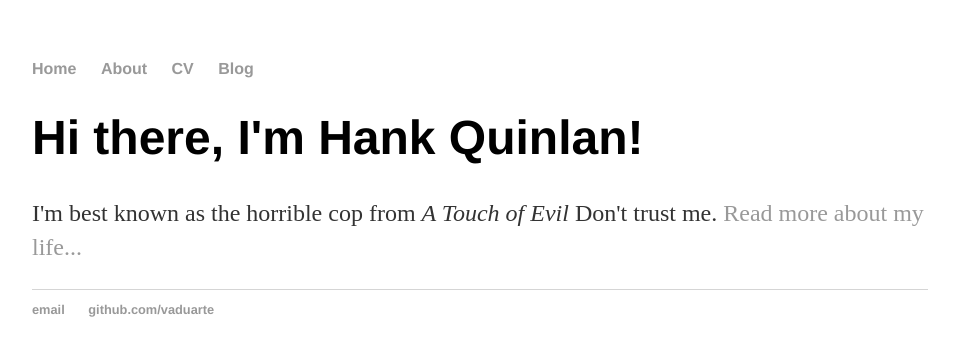
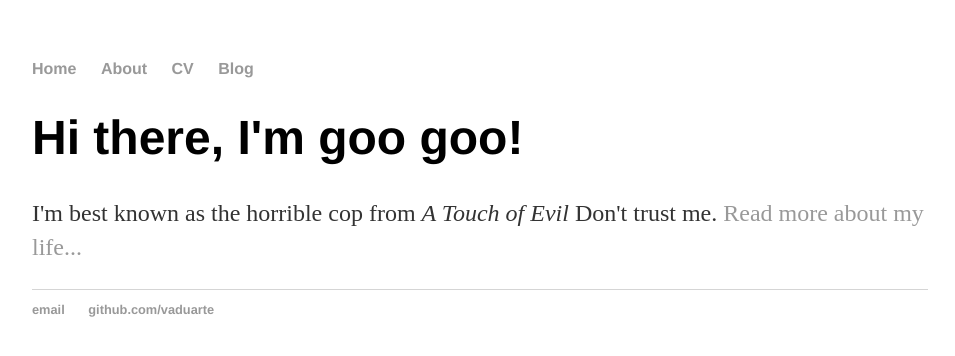
Before and after one commit to vaduarte/vaduarte.github.io.bak, a Jekyll site: the page built from index.html, in a window 1280 px wide. Shown: the top 356 px of the page, without its empty margins (160-1115 px from the left). Built offline with Jekyll 4.4.1, drawn with Linux system fonts in a browser that asks for light colours.

Commit message:
Update index.html

```diff
--- a/index.html
+++ b/index.html
@@ -3,6 +3,6 @@ layout: default
 title: Hank Quinlan, Horrible Cop
 ---
 <div class="blurb">
-	<h1>Hi there, I'm Hank Quinlan!</h1>
+	<h1>Hi there, I'm goo goo!</h1>
 	<p>I'm best known as the horrible cop from <em>A Touch of Evil</em> Don't trust me. <a href="/about">Read more about my life...</a></p>
 </div><!-- /.blurb -->
```
